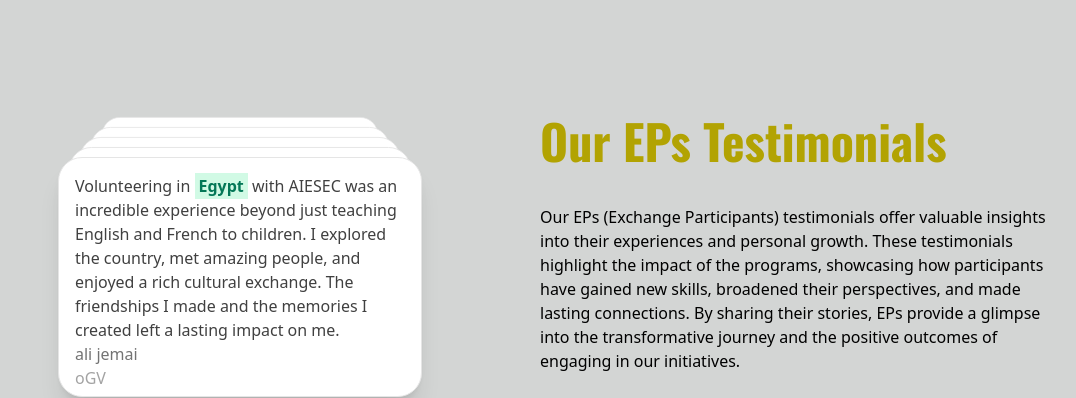
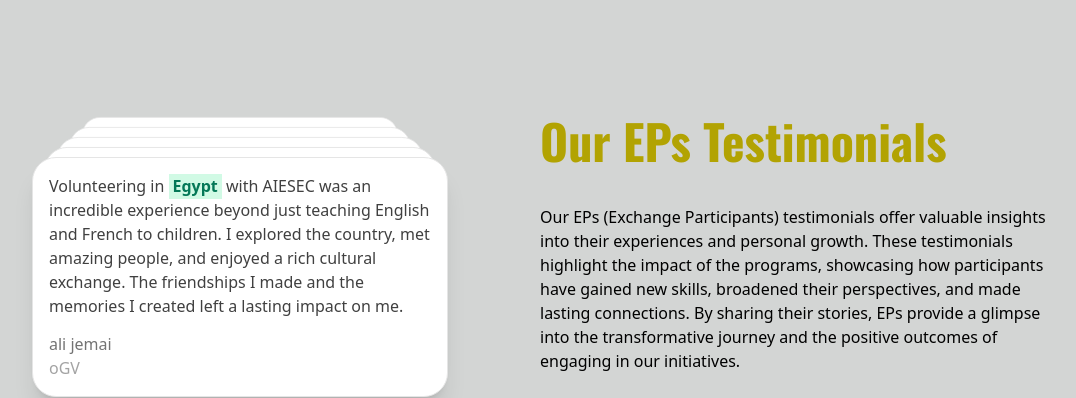
Before and after one commit to Rayen-Belkhouja/LC_University, a Next.js app: page /testimonials in a window 1280 px wide. Shown: the part 1260-1658 px from the top of the page, without its empty margins (120-1196 px from the left). Built offline with nearby package versions, Linux system fonts and the light colour scheme.

Commit message:
fix ep testimonials

```diff
--- a/components/EpCardsTestimonials.tsx
+++ b/components/EpCardsTestimonials.tsx
@@ -20,7 +20,7 @@
   return (
     <span
       className={cn(
-        "font-bold bg-emerald-100 text-emerald-700 dark:bg-emerald-700/[0.2] dark:text-emerald-500 px-1 py-0.5",
+        "font-bold bg-emerald-100 text-emerald-700   px-1 py-0.5",
         className
       )}
     >
--- a/components/ui/card-stack.tsx
+++ b/components/ui/card-stack.tsx
@@ -40,12 +40,12 @@
   };
 
   return (
-    <div className="relative  h-60 [90%] md:h-60 w-[70%] ">
+    <div className="relative  h-60 w-[95%] md:h-60 md:w-[80%] ">
       {cards.map((card, index) => {
         return (
           <motion.div
             key={card.id}
-            className="absolute dark:bg-black bg-white h-60 md:h-60 w-full rounded-3xl p-4 shadow-xl border border-neutral-200 dark:border-white/[0.1]  shadow-black/[0.1] dark:shadow-white/[0.05] flex flex-col justify-between"
+            className="absolute  bg-white h-60 md:h-60 w-full rounded-3xl p-4 shadow-xl border border-neutral-200   shadow-black/[0.1]  flex flex-col justify-between"
             style={{
               transformOrigin: "top center",
             }}
@@ -55,14 +55,14 @@
               zIndex: cards.length - index, //  decrease z-index for the cards that are behind
             }}
           >
-            <div className="font-normal text-neutral-700 dark:text-neutral-200">
+            <div className="font-normal text-neutral-700 overflow-hidden">
               {card.content}
             </div>
             <div>
-              <p className="text-neutral-500 font-medium dark:text-white">
+              <p className="text-neutral-500 font-medium ">
                 {card.name}
               </p>
-              <p className="text-neutral-400 font-normal dark:text-neutral-200">
+              <p className="text-neutral-400 font-normal ">
                 {card.designation}
               </p>
             </div>
```
